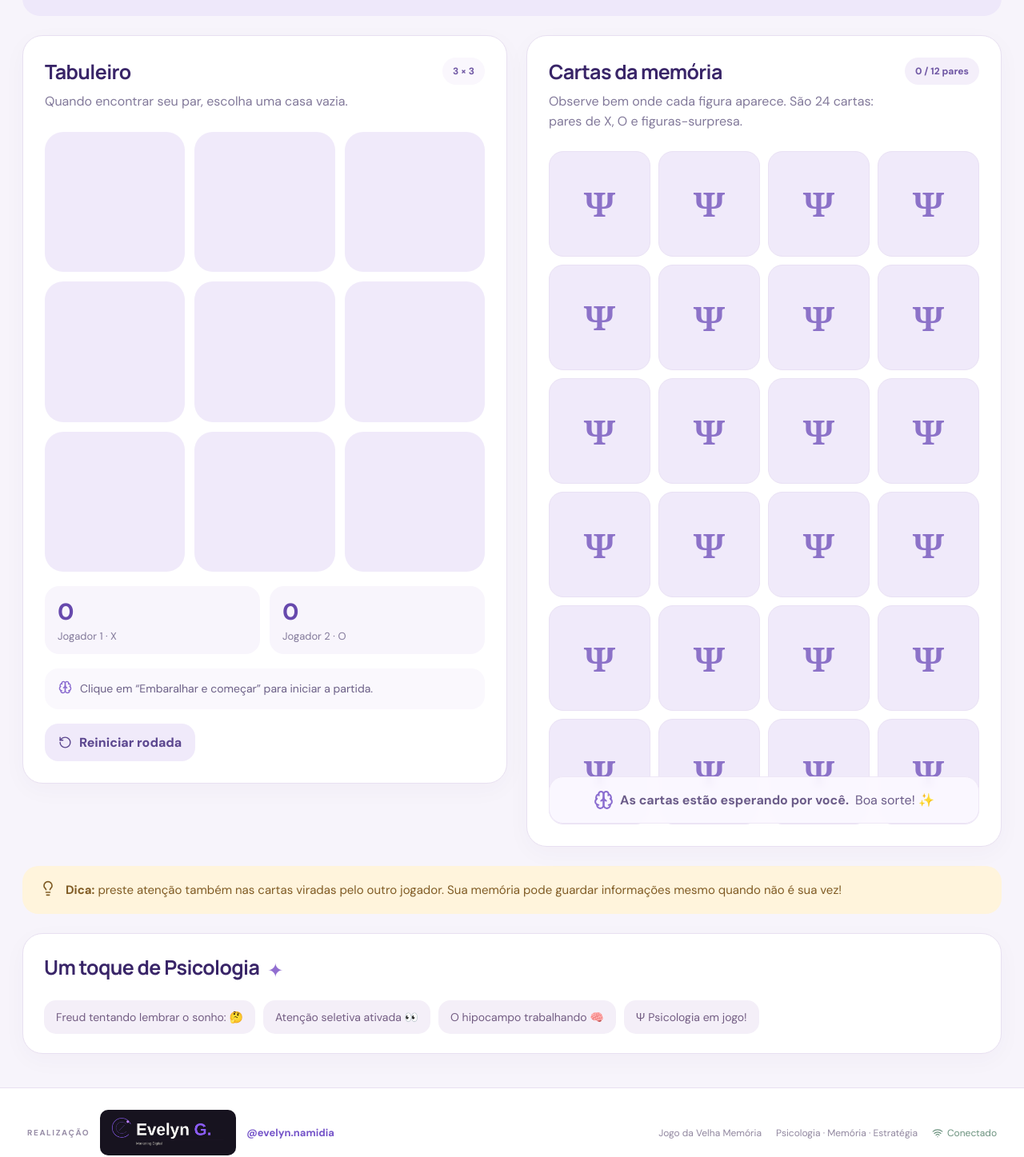
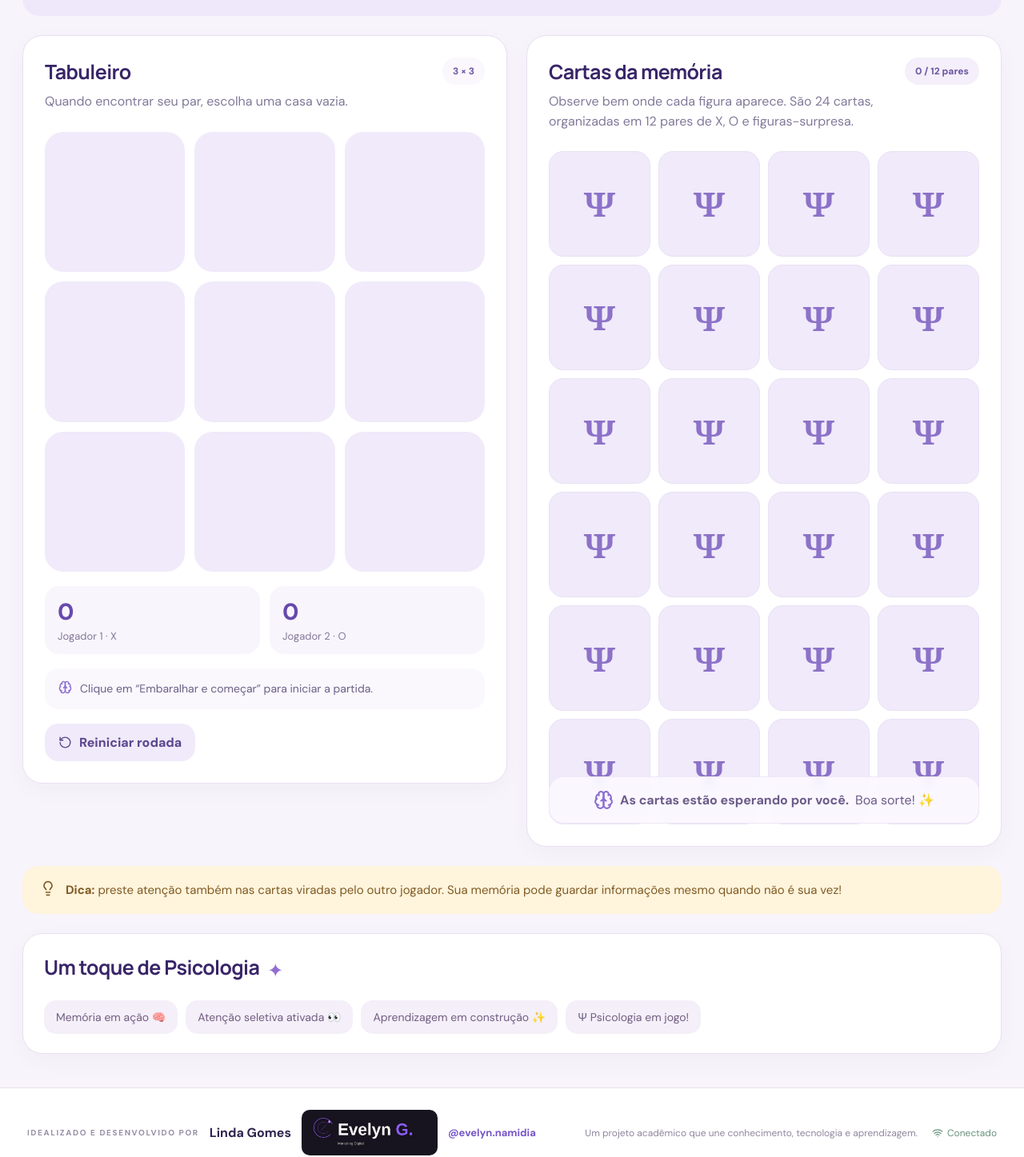
Before and after one commit to evelyngonmkt/psicopatologia.game, a React (Vite) app in the folder psicopatologia-game/: page / in a window 1280 px wide. Shown: the part 884-2331 px from the top of the page at 80% size. Built offline with nearby package versions, Linux system fonts and the light colour scheme.

Commit message:
Ajusta pares do jogo, remove referência a Freud e atualiza créditos acadêmicos

```diff
--- a/psicopatologia-game/src/App.tsx
+++ b/psicopatologia-game/src/App.tsx
@@ -15,12 +15,18 @@ const iconPairs = [
   { pair: "star", face: "✦", label: "Atenção", kind: "surprise" as const },
   { pair: "spiral", face: "◎", label: "Memória", kind: "surprise" as const },
   { pair: "spark", face: "✧", label: "Cognição", kind: "surprise" as const },
+  { pair: "heart", face: "♥", label: "Emoção", kind: "surprise" as const },
+  { pair: "moon", face: "☾", label: "Atenção", kind: "surprise" as const },
+  { pair: "diamond", face: "◆", label: "Reconhecimento", kind: "surprise" as const },
+  { pair: "triangle", face: "▲", label: "Planejamento", kind: "surprise" as const },
+  { pair: "circle", face: "●", label: "Associação", kind: "surprise" as const },
+  { pair: "wave", face: "〰", label: "Aprendizagem", kind: "surprise" as const },
 ];
 
 function makeDeck(): Card[] {
   const cards: Card[] = [];
   iconPairs.forEach((item) => {
-    for (let i = 0; i < 4; i++) {
+    for (let i = 0; i < 2; i++) {
       cards.push({ ...item, id: cards.length + 1 });
     }
   });
@@ -32,6 +38,7 @@ const concepts = [
   { title: "Atenção seletiva", icon: Eye, text: "É o processo de priorizar determinados estímulos e filtrar distrações. Observar as cartas viradas exige foco no que é relevante." },
   { title: "Percepção", icon: Target, text: "É a organização e interpretação das informações captadas pelos sentidos. Reconhecer figuras e diferenças faz parte desse processo." },
   { title: "Estratégia", icon: Lightbulb, text: "Envolve planejar ações a partir das informações disponíveis. Cada escolha no tabuleiro considera possibilidades e consequências." },
+  { title: "Memória e hipocampo", icon: Brain, text: "O hipocampo participa da formação e consolidação de novas memórias. O jogo permite observar comportamentos relacionados à lembrança e à aprendizagem, mas não mede a atividade cerebral nem avalia o funcionamento dessa estrutura." },
 ];
 
 export default function App() {
@@ -184,7 +191,7 @@ export default function App() {
             </section>
 
             <section className="panel cards-panel">
-              <div className="panel-title"><div><h2>Cartas da memória</h2><p>Observe bem onde cada figura aparece. São 24 cartas: pares de X, O e figuras-surpresa.</p></div><span className="counter">{matched.length / 2} / 12 pares</span></div>
+              <div className="panel-title"><div><h2>Cartas da memória</h2><p>Observe bem onde cada figura aparece. São 24 cartas, organizadas em 12 pares de X, O e figuras-surpresa.</p></div><span className="counter">{matched.length / 2} / 12 pares</span></div>
               <div className="cards-grid">
                 {deck.map((card) => {
                   const isUp = flipped.includes(card.id) || matched.includes(card.id);
@@ -199,7 +206,7 @@ export default function App() {
           </div>
 
           <div className="tip"><Lightbulb size={20}/><span><strong>Dica:</strong> preste atenção também nas cartas viradas pelo outro jogador. Sua memória pode guardar informações mesmo quando não é sua vez!</span></div>
-          <section className="panel psychology-strip"><div className="psych-title"><h2>Um toque de Psicologia</h2><span>✦</span></div><div className="concept-chips"><span>Freud tentando lembrar o sonho: 🤔</span><span>Atenção seletiva ativada 👀</span><span>O hipocampo trabalhando 🧠</span><span>Ψ Psicologia em jogo!</span></div></section>
+          <section className="panel psychology-strip"><div className="psych-title"><h2>Um toque de Psicologia</h2><span>✦</span></div><div className="concept-chips"><span>Memória em ação 🧠</span><span>Atenção seletiva ativada 👀</span><span>Aprendizagem em construção ✨</span><span>Ψ Psicologia em jogo!</span></div></section>
         </section>
       ) : (
         <section className="content academic">
@@ -212,8 +219,8 @@ export default function App() {
       )}
 
       <footer className="footer">
-        <div className="footer-credit"><span>REALIZAÇÃO</span><a className="evelyn-logo-link" href="https://www.instagram.com/evelyn.namidia" target="_blank" rel="noreferrer" aria-label="Instagram Evelyn G. Marketing Digital"><img src="/evelyn-g-marketing.png" alt="Evelyn G. Marketing Digital"/></a><a className="instagram" href="https://www.instagram.com/evelyn.namidia" target="_blank" rel="noreferrer">@evelyn.namidia</a></div>
-        <div className="footer-meta"><span>Jogo da Velha Memória</span><span>Psicologia · Memória · Estratégia</span><span className="offline-indicator">{online ? <Wifi size={14}/> : <WifiOff size={14}/>} {online ? "Conectado" : "Modo offline"}</span></div>
+        <div className="footer-credit"><span>IDEALIZADO E DESENVOLVIDO POR</span><strong>Linda Gomes</strong><a className="evelyn-logo-link" href="https://www.instagram.com/evelyn.namidia" target="_blank" rel="noreferrer" aria-label="Instagram Evelyn G. Marketing Digital"><img src="/evelyn-g-marketing.png" alt="Evelyn G. Marketing Digital"/></a><a className="instagram" href="https://www.instagram.com/evelyn.namidia" target="_blank" rel="noreferrer">@evelyn.namidia</a></div>
+        <div className="footer-meta"><span>Um projeto acadêmico que une conhecimento, tecnologia e aprendizagem.</span><span className="offline-indicator">{online ? <Wifi size={14}/> : <WifiOff size={14}/>} {online ? "Conectado" : "Modo offline"}</span></div>
       </footer>
 
       {showRules && <div className="modal-backdrop" role="presentation" onClick={() => setShowRules(false)}><section className="modal panel" role="dialog" aria-modal="true" aria-labelledby="rules-title" onClick={(e) => e.stopPropagation()}><button className="close-modal" onClick={() => setShowRules(false)} aria-label="Fechar"><X size={20}/></button><span className="modal-icon"><BookOpen size={24}/></span><h2 id="rules-title">Como jogar?</h2><ol><li>Dois participantes jogam no mesmo dispositivo e escolhem seus nomes.</li><li>Na sua vez, vire duas cartas e tente encontrar um par.</li><li>Ao encontrar um par, escolha uma casa vazia no tabuleiro para marcar seu símbolo.</li><li>Se não encontrar um par, as cartas voltam e a vez passa para o outro jogador.</li><li>Vence a rodada quem formar uma linha com três símbolos iguais — na horizontal, vertical ou diagonal.</li></ol><p className="rule-note">Dica: observe as cartas abertas pelo outro jogador. Memória também é estratégia!</p><button className="primary full" onClick={() => setShowRules(false)}>Entendi <Check size={18}/></button></section></div>}
```
